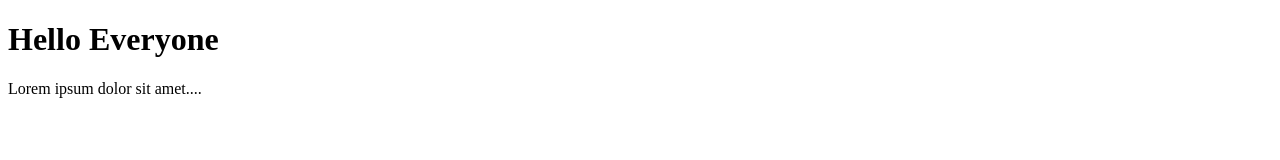
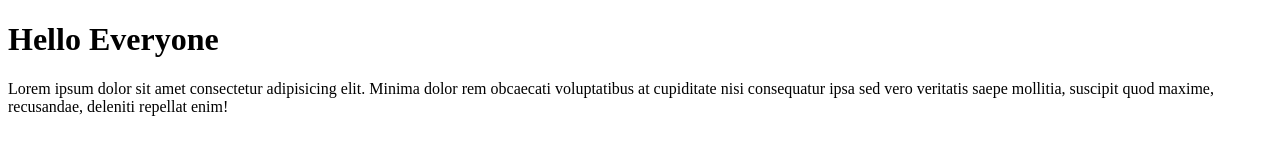
Before and after one commit to sanngokhale/Sannidhi, a plain HTML site: page index.html in a window 1280 px wide. Drawn offline with Linux system fonts and the light colour scheme.

Commit message:
Paragraph updated

```diff
--- a/index.html
+++ b/index.html
@@ -7,6 +7,6 @@
 </head>
 <body>
     <h1>Hello Everyone</h1>
-    <p>Lorem ipsum dolor sit amet....
+    <p>Lorem ipsum dolor sit amet consectetur adipisicing elit. Minima dolor rem obcaecati voluptatibus at cupiditate nisi consequatur ipsa sed vero veritatis saepe mollitia, suscipit quod maxime, recusandae, deleniti repellat enim!
 </body>
 </html>
```
